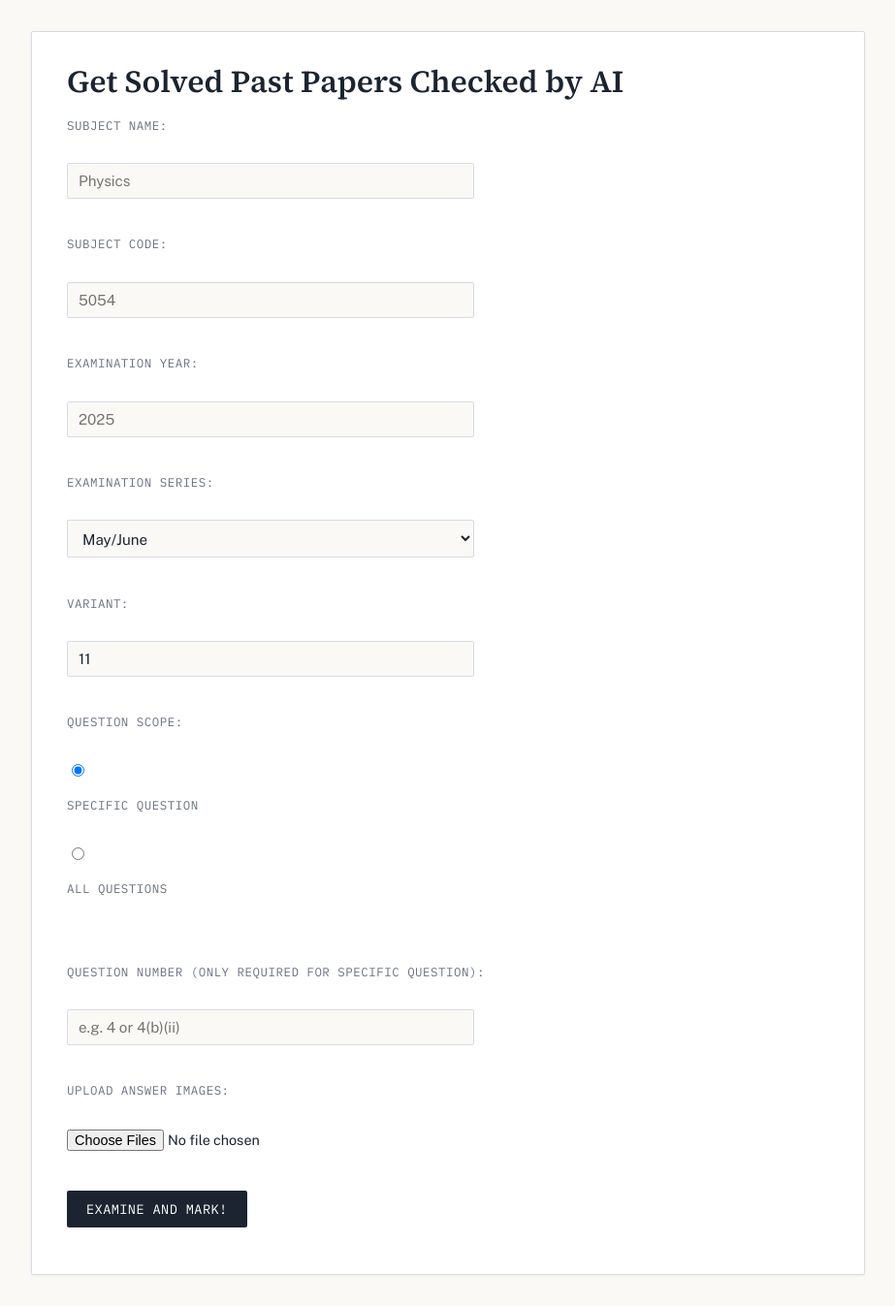
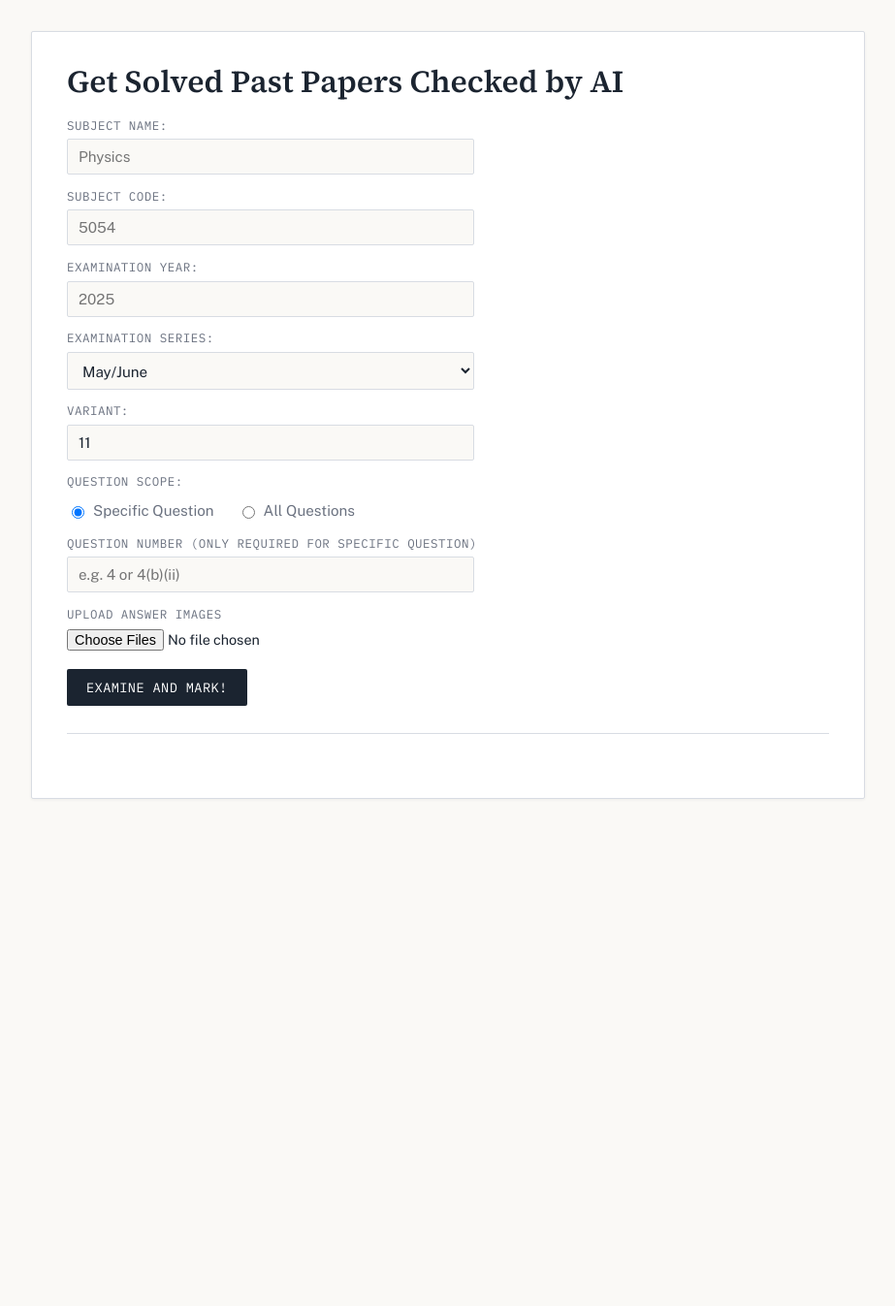
Before and after one commit to msafeerhassan/OLeveliPy, a Flask app: page /past-paper-checker in a window 1280 px wide. Shown: the part 109-1456 px from the top of the page at 97% size, without its empty margins (178-1101 px from the left). After the commit the page ends 933 px from the top, so only its background shows below. Run offline with Flask 3, Linux system fonts and the light colour scheme; the visitor is signed in with stand-in values (Sample User, id 1); parts of the project's set-up code (start-up, migrations or seed data) failed here and were passed over; some libraries are stand-ins or nearby versions.

Commit message:
working past paper checker styling

```diff
--- a/static/css/style.css
+++ b/static/css/style.css
@@ -240,3 +240,37 @@ td {
 .dashboardCard p {
     margin-bottom: 0.4em;
 }
+
+.fieldGroup {
+    margin-bottom: 4px;
+}
+
+.radioRow {
+    display: flex;
+    gap: 24px;
+    margin: 8px 0 4px;
+}
+
+.radioRow label {
+    display: inline-flex;
+    align-items: center;
+    gap: 6px;
+    text-transform: none;
+    letter-spacing: normal;
+    font-family: var(--font-body);
+    font-size: 0.95rem;
+    columns: var(--color-ink);
+    margin: 0;
+}
+
+.resultArea {
+    margin-top: 28px;
+    padding-top: 20px;
+    border-top: 1px solid var(--color-rule);
+}
+
+#progressStatus {
+    font-family: var(--font-mono);
+    font-size: 0.85rem;
+    color: var(--color-graphite);
+}
--- a/templates/pastPaperChecker.html
+++ b/templates/pastPaperChecker.html
@@ -6,50 +6,64 @@
 <h1>Get Solved Past Papers Checked by AI</h1>
 
 {% if error %}
-<p style="color: red;"><strong>{{ error }}</strong></p>
+<p style="color: var(--color-red);"><strong>{{ error }}</strong></p>
 {% endif %}
 
 <form action="/past-paper-checker/submit" method="POST" enctype="multipart/form-data" id="pastPaperExaminerForm">
+
+    <div class="fieldGroup">
         <label for="subjectName">Subject Name:</label>
-    <br>
         <input type="text" name="subjectName" id="subjectName" placeholder="Physics" required>
-    <br><br>
+    </div>
+
+    <div class="fieldGroup">
         <label for="subjectCode">Subject Code:</label>
-    <br>
         <input type="number" name="subjectCode" id="subjectCode" placeholder="5054" required>
-    <br><br>
+    </div>
+
+    <div class="fieldGroup">
         <label for="examinationYear">Examination Year:</label>
-    <br>
         <input type="number" name="examinationYear" id="examinationYear" placeholder="2025" required>
-    <br><br>
+    </div>
+
+    <div class="fieldGroup">
         <label for="examinationSeries">Examination Series:</label>
-    <br>
         <select name="examinationSeries" id="examinationSeries">
             <option value="may-june">May/June</option>
             <option value="oct-nov">October/November</option>
-    </select><br><br>
+        </select>
+    </div>
 
-    <label for="variant">Variant:</label><br>
-    <input type="number" name="variant" value="11" required id="variant"><br><br>
-    <label>Question Scope:</label><br>
-    <input type="radio" name="questionScope" value="specific" checked id="scopeSpecific">
-    <label for="scopeSpecific">Specific Question</label><br>
-    <input type="radio" name="questionScope" id="scopeAll" value="all">
-    <label for="scopeAll">All Questions</label><br><br>
+    <div class="fieldGroup">
+        <label for="variant">Variant:</label>
+        <input type="number" name="variant" value="11" required id="variant">
+    </div>
+    <div class="fieldGroup">
+        <label>Question Scope:</label>
+        <div class="radioRow">
+            <label for="scopeSpecific"><input type="radio" name="questionScope" value="specific" checked id="scopeSpecific"> Specific Question</label>
+            <label for="scopeAll"><input type="radio" name="questionScope" value="all" id="scopeAll"> All Questions</label>
+        </div>
+    </div>
 
-    <label for="questionNumber">Question Number (only required for specific question):</label>
-    <br>
+    <div class="fieldGroup">
+        <label for="questionNumber">Question Number (only required for specific question)</label>
         <input type="text" name="questionNumber" placeholder="e.g. 4 or 4(b)(ii)" id="questionNumber">
-    <br><br>
+    </div>
 
-    <label for="answerImages">Upload Answer Images:</label><br>
-    <input type="file" name="answerImages" id="answerImages" accept="image/*" multiple required> <br><br>
+    <div class="fieldGroup">
+        <label for="answerImages">Upload Answer Images</label>
+        <input type="file" name="answerImages" accept="image/*" multiple required id="answerImages">
+    </div>
 
     <button type="submit">Examine and Mark!</button>
 </form>
 
+
+<div class="resultArea">
     <p id="progressStatus"></p>
     <div id="allQuestionsResults"></div>
+</div>
 
 <script src="{{ url_for('static', filename='js/gradeAllQuestions.js') }}"></script>
 {% endblock %}
```
Lines whose indentation alone changed are shown as unchanged.
